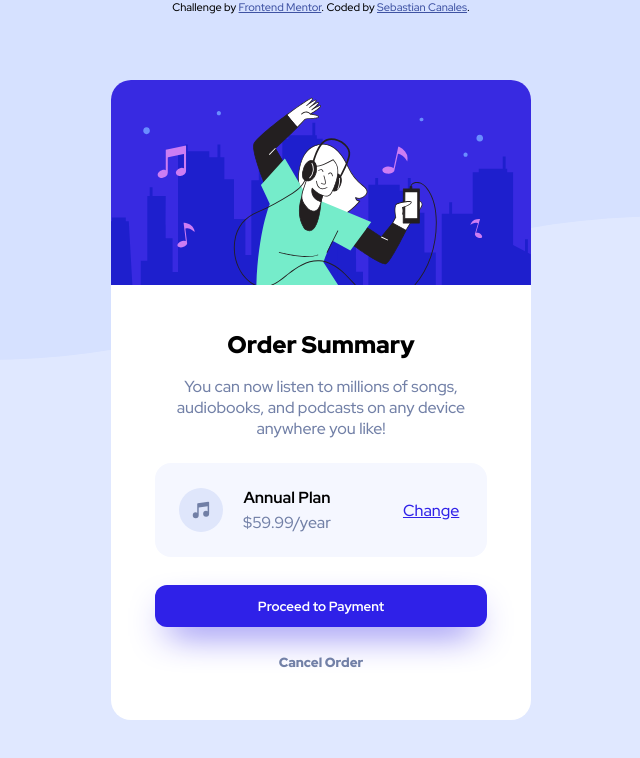
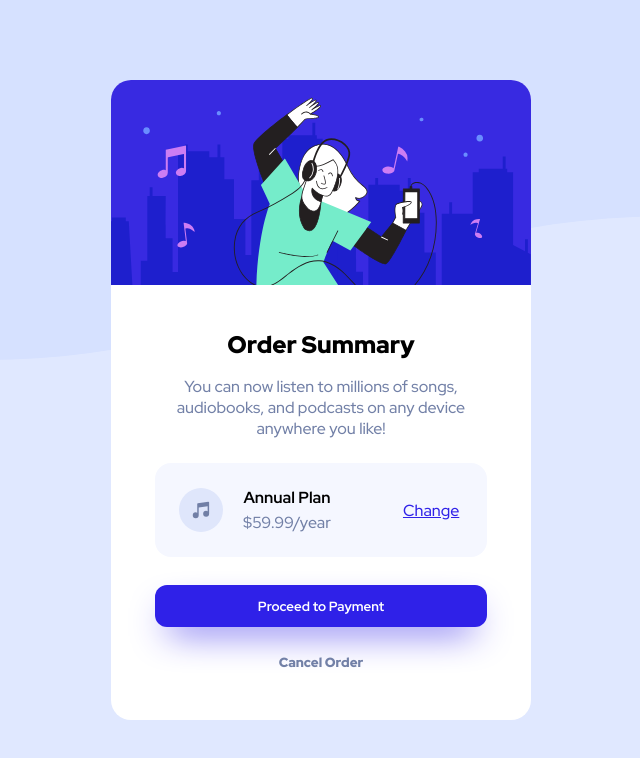
Before and after one commit to scanales01/Order-Summary-Component, a plain HTML site: page index.html in a window 1280 px wide. Shown: the whole page, without its empty margins (319-959 px from the left). Drawn offline with Linux system fonts and the light colour scheme.

Commit message:
Update to content

```diff
--- a/index.html
+++ b/index.html
@@ -40,12 +40,7 @@
         <div class="cancel-container">
           <a href="#">Cancel Order</a>
         </div>
-        <!-- <h5>Cancel Order</h5> -->
-     </div>
-    </div>
-    <div class="attribution">
-      Challenge by <a href="https://www.frontendmentor.io?ref=challenge" target="_blank">Frontend Mentor</a>.
-      Coded by <a href="#">Sebastian Canales</a>.
+      </div>
     </div>
   </div>
 
```
